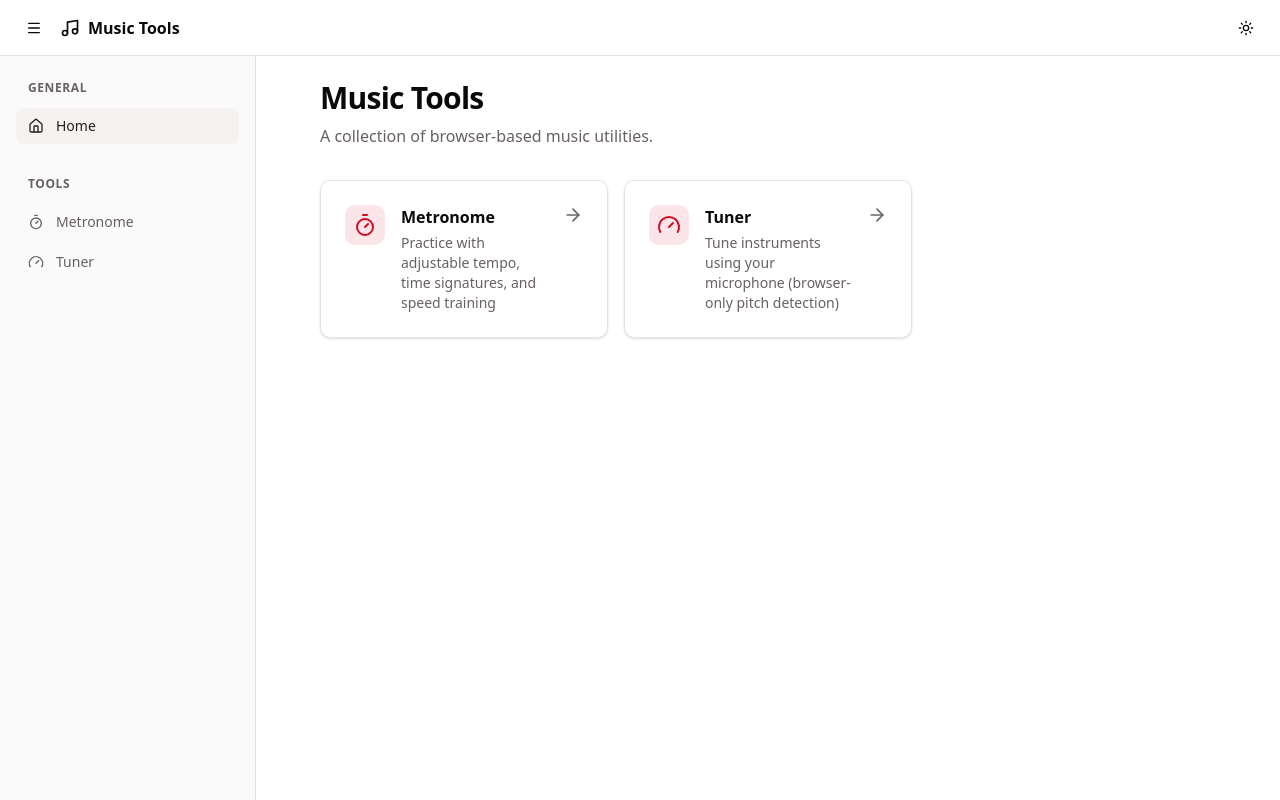
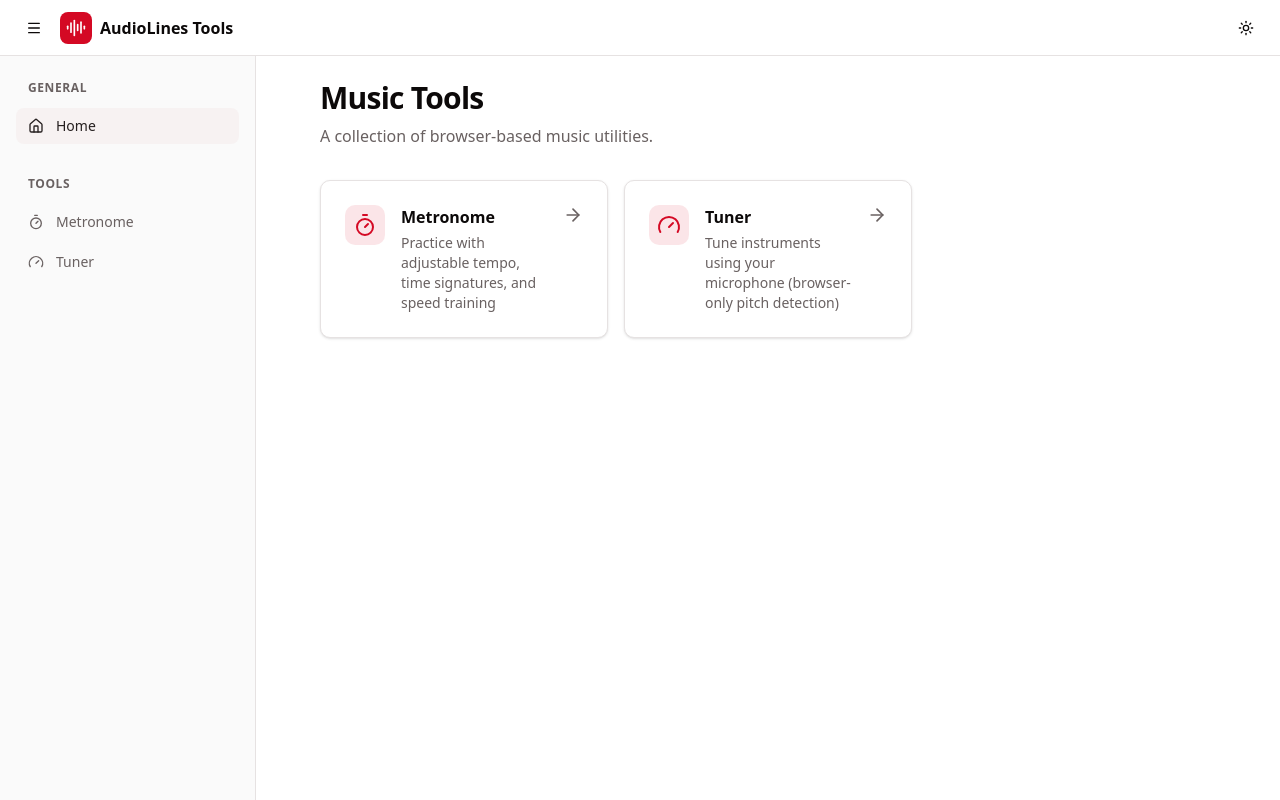
Before and after one commit to kalmigs/music-tools, a React (Vite) app: page / in a window 1280 px wide. Built offline with nearby package versions, Linux system fonts and the light colour scheme.

Commit message:
fix: update TopNav to use AudioLines icon and adjust link text

```diff
--- a/src/components/layout/TopNav.tsx
+++ b/src/components/layout/TopNav.tsx
@@ -1,5 +1,5 @@
 import { Link } from '@tanstack/react-router';
-import { Keyboard, Menu, Music } from 'lucide-react';
+import { Keyboard, Menu, AudioLines } from 'lucide-react';
 import { Button } from '@/components/ui/button';
 import {
   Popover,
@@ -78,8 +78,10 @@ export function TopNav() {
       </Button>
 
       <Link to="/" className="flex items-center gap-2 font-semibold">
-        <Music className="h-5 w-5" />
-        <span>Music Tools</span>
+        <div className="bg-primary rounded-md px-1.5 py-1.5">
+          <AudioLines className="h-5 w-5 text-white " />
+        </div>
+        <span>AudioLines Tools</span>
       </Link>
 
       <nav className="ml-auto flex items-center gap-2">
```
Also changed, not shown: 1 other file (tests, documents, lock files or other folders).
